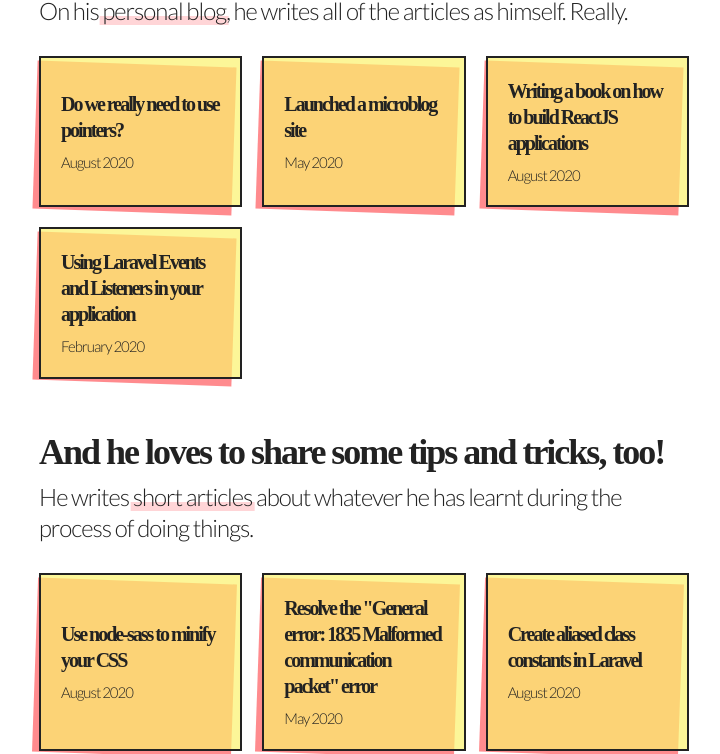
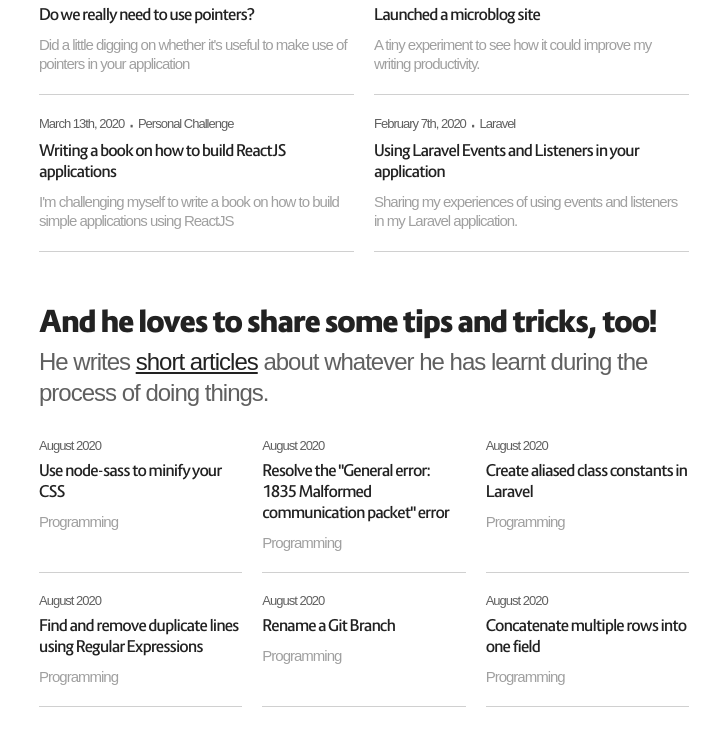
Before and after one commit to MegaColorBoy/blog-templates, a plain HTML site: page clean-and-simple/index.html in a window 1280 px wide. Shown: the part 729-1483 px from the top of the page, without its empty margins (276-996 px from the left). Drawn offline with Linux system fonts and the light colour scheme; a web font is replaced by a local one.

Commit message:
new additions

```diff
--- a/clean-and-simple/assets/styles/main.scss
+++ b/clean-and-simple/assets/styles/main.scss
@@ -18,43 +18,27 @@ body {
 	max-width: 650px;
 	margin: 0 auto 50px;
 	padding: 0;
-	font-family: 'Lato', sans-serif;
+	font-family: 'Route159', sans-serif;
+	letter-spacing: -1px;
+	color: #606060;
 }
 
 a {
-	text-decoration: none;
+	text-decoration: underline;
 	color: #222222;
 	position: relative;
 	transition: 0.2s all ease;
-	&::before {
-	    content: "";
-	    display: inline-block;
-	    bottom: 0;
-	    z-index: -1;
-	    width: 100%;
-	    height: 30%;
-	    position: absolute;
-	    background-color: rgba(#ff5a5f, 0.25);
-	    transition: .2s all ease;
-	    left: 50%;
-	    margin-right: -50%;
-	    padding: 0px 2.5px;
-	    transform: translate(-50%);
-	}
 
 	&:hover {
-		&::before {
-			height: 100%;
-			transition: 0.2s all ease;
-		}
+		color: #ff5a5f;
 	}
 }
 
 h1, h2, h3 {
 	color: #222222;
-	font-family: 'CormorantGaramond', serif;
+	font-family: 'Route159', serif;
 	font-weight: 700;
-	letter-spacing: -2px
+	// letter-spacing: -2px
 }
 
 h1 {
@@ -62,15 +46,16 @@ h1 {
 }
 
 p {
-	letter-spacing: -1px;
+	// letter-spacing: -1px;
 	font-size: 18px;
-	color: #222222;
+	color: #606060;
 }
 
 .section {
 	margin: 50px 0px;
 
 	h1 {
+		font-size: 30px;
 		margin-bottom: 5px;
 	}
 
@@ -84,85 +69,65 @@ p {
 .article-list {
 	margin: 30px 0;
 	display: grid;
-    grid-gap: 20px;
+    grid-gap: 20px 20px;
+    grid-template-columns: repeat(auto-fill, minmax(300px, 1fr));
+    transition: 0.2s all ease;
+
+    &.til {
     	grid-template-columns: repeat(auto-fill, minmax(200px, 1fr));
-    grid-template-rows: 1fr 1fr;
+    }
+
+	.card {
+	    display: flex;
+	    padding: 0px;
+	    flex-direction: column;
+	    /* align-items: center; */
+	    justify-content: space-between;
 	    transition: 0.2s all ease;
+	    position: relative;
+	    border-bottom: 1px solid #d0d0d0;
+	    padding: 0 0 20px 0;
 
 	    a {
 			background: transparent;
-		font-size: 20px;
-		font-family: 'CormorantGaramond', serif;
-		font-weight: 700;
-		letter-spacing: -2px;
+			font-size: 16px;
+			font-family: 'Route159', sans-serif;
+			font-weight: 500;
+			// letter-spacing: -1.5px;
+			text-decoration: none;
 			&::before {
 				content: none;
 			}
 		}
 
-	.card {
-	    border-radius: 0px;
-	    border: 2px solid #222222;
-	    display: flex;
-	    padding: 20px;
-	    flex-direction: column;
-	    /* align-items: center; */
-	    justify-content: center;
-	    background-color: rgba(#fbf36d, 0.7);
-	    transition: 0.2s all ease;
-	    position: relative;
+	    .card-wrapper {
+	    	.title {
 
-	    &::after {
-	    	transition: 0.2s all ease;
-	    	content: '';
-	    	display: block;
-	    	position: absolute;
-	    	width: 100%;
-	    	height: 100%;
-	    	left: 0;
-	    	transform: translate(-6px, 6px) rotate(2deg);
-	    	background-color: rgba(#ff5a5f, 0.7);
-	    	z-index: -1;
 	    	}
 
-	    &:hover {
-	    	&::after {
-		    	transform: translate(6px, -6px) rotate(-2deg);
-		    	background-color: rgba(#2bcbba, 0.7);
+	    	.date-category {
+	    		display: flex;
+	    		flex-direction: row;
+	    		align-items: center;
+	    		margin-bottom: 5px;
+
+	    		p {
+	    			margin: 0;
+	    			font-size: 13px;
 	    		}
 
-		    // color: #FFFFFF;
-		    // background-color: rgba(#fbf36d, 0);
-
-		    a {
-		    	color: #222222;
+	    		span {
+	    			margin: 0 5px;
 	    		}
 	    	}
 
-	    .card-wrapper {
-	    	z-index: 999;
+	    	.description {
+	    		p {
+	    			color: #a0a0a0;
 	    		}
 
-	    // &::before {
-	    // 	content: '';
-	    // 	display: block;
-	    // 	position: absolute;
-	    // 	width: 100%;
-	    // 	height: 100%;
-	    // 	left: 15px;
-	    // 	bottom: 15px;
-	    // 	background-color: rgba(#63cdda, 0.25);
-	    // }
-
-	    // &:hover {
-	    // 	background-color: #ff5a5f;
-	    // 	border-color: #ff5a5f;
-	    // 	color: #ffffff;
-
-	    // 	a {
-	    // 		color: #ffffff;
-	    // 	}
-	    // }
+	    	}
+	    }
 	}
 
 	p {
@@ -210,3 +175,14 @@ p {
 	width: 100%;
 	grid-column: 1 / -1;
 }
+
+pre, mark {
+    padding: 2px .25rem;
+    border-radius: 2px;
+    border: 1px solid #757575;
+    font-size: .9rem;
+    background-color: rgba(0,0,0,.05);
+    font-weight: 400;
+    overflow-x: auto;
+    font-family: monospace,monospace;
+}
--- a/clean-and-simple/assets/styles/modules/_header.scss
+++ b/clean-and-simple/assets/styles/modules/_header.scss
@@ -27,7 +27,7 @@
 			margin-bottom: 20px;
 
 			h1 {
-				font-size: 48px;
+				font-size: 36px;
 				margin: 0px;
 			}
 
--- a/clean-and-simple/index.html
+++ b/clean-and-simple/index.html
@@ -40,34 +40,38 @@
         	<div class="article-list">
         		<div class="card">
                     <div class="card-wrapper">
-            			<div><a href="#">Do we really need to use pointers?</a></div>
-            			<div>
-            				<p>August 2020</p>
-            			</div>
+            			<div class="date-category"><p>August 21st, 2020</p><span>&bull;</span><p>Programming</p></div>
+                        <div class="title"><a href="#">Do we really need to use pointers?</a></div>
+                        <div class="description">
+                            <p>Did a little digging on whether it's useful to make use of pointers in your application</p>
+                        </div>
                     </div>
         		</div>
         		<div class="card">
                     <div class="card-wrapper">
-            			<div><a href="#">Launched a microblog site</a></div>
-            			<div>
-            				<p>May 2020</p>
-            			</div>
+            			<div class="date-category"><p>May 29th, 2020</p><span>&bull;</span><p>Announcement</p></div>
+                        <div class="title"><a href="#">Launched a microblog site</a></div>
+                        <div class="description">
+                            <p>A tiny experiment to see how it could improve my writing productivity.</p>
+                        </div>
                     </div>
         		</div>
         		<div class="card">
                     <div class="card-wrapper">
-            			<div><a href="#">Writing a book on how to build ReactJS applications</a></div>
-            			<div>
-            				<p>August 2020</p>
-            			</div>
+            			<div class="date-category"><p>March 13th, 2020</p><span>&bull;</span><p>Personal Challenge</p></div>
+                        <div class="title"><a href="#">Writing a book on how to build ReactJS applications</a></div>
+                        <div class="description">
+                            <p>I'm challenging myself to write a book on how to build simple applications using ReactJS</p>
+                        </div>
                     </div>
         		</div>
         		<div class="card">
                     <div class="card-wrapper">
-            			<div><a href="#">Using Laravel Events and Listeners in your application</a></div>
-            			<div>
-            				<p>February 2020</p>
-            			</div>
+            			<div class="date-category"><p>February 7th, 2020</p><span>&bull;</span><p>Laravel</p></div>
+                        <div class="title"><a href="#">Using Laravel Events and Listeners in your application</a></div>
+                        <div class="description">
+                            <p>Sharing my experiences of using events and listeners in my Laravel application.</p>
+                        </div>
                     </div>
         		</div>
         	</div>
@@ -76,53 +80,47 @@
     	<section class="section">
         	<h1>And he loves to share some tips and tricks, too!</h1>
         	<p>He writes <a href="#">short articles</a> about whatever he has learnt during the process of doing things.</p>
-        	<div class="article-list">
+        	<div class="article-list til">
         		<div class="card">
                     <div class="card-wrapper">
-            			<div><a href="#">Use node-sass to minify your CSS</a></div>
-            			<div>
-            				<p>August 2020</p>
-            			</div>
+            			<div class="date-category"><p>August 2020</p></div>
+                        <div class="title"><a href="#">Use node-sass to minify your CSS</a></div>
+                        <div class="description"><p>Programming</p></div>
                     </div>
         		</div>
         		<div class="card">
                     <div class="card-wrapper">
-            			<div><a href="#">Resolve the "General error: 1835 Malformed communication packet" error</a></div>
-            			<div>
-            				<p>May 2020</p>
-            			</div>
+            			<div class="date-category"><p>August 2020</p></div>
+                        <div class="title"><a href="#">Resolve the "General error: 1835 Malformed communication packet" error</a></div>
+                        <div class="description"><p>Programming</p></div>
                     </div>
         		</div>
         		<div class="card">
                     <div class="card-wrapper">
-            			<div><a href="#">Create aliased class constants in Laravel</a></div>
-            			<div>
-            				<p>August 2020</p>
-            			</div>
+            			<div class="date-category"><p>August 2020</p></div>
+                        <div class="title"><a href="#">Create aliased class constants in Laravel</a></div>
+                        <div class="description"><p>Programming</p></div>
                     </div>
         		</div>
         		<div class="card">
                     <div class="card-wrapper">
-            			<div><a href="#">Find and remove duplicate lines using Regular Expressions</a></div>
-            			<div>
-            				<p>February 2020</p>
-            			</div>
+            			<div class="date-category"><p>August 2020</p></div>
+                        <div class="title"><a href="#">Find and remove duplicate lines using Regular Expressions</a></div>
+                        <div class="description"><p>Programming</p></div>
                     </div>
         		</div>
         		<div class="card">
                     <div class="card-wrapper">
-            			<div><a href="#">Rename a Git Branch</a></div>
-            			<div>
-            				<p>February 2020</p>
-            			</div>
+            			<div class="date-category"><p>August 2020</p></div>
+                        <div class="title"><a href="#">Rename a Git Branch</a></div>
+                        <div class="description"><p>Programming</p></div>
                     </div>
         		</div>
         		<div class="card">
                     <div class="card-wrapper">
-            			<div><a href="#">Concatenate multiple rows into one field</a></div>
-            			<div>
-            				<p>February 2020</p>
-            			</div>
+            			<div class="date-category"><p>August 2020</p></div>
+                        <div class="title"><a href="#">Concatenate multiple rows into one field</a></div>
+                        <div class="description"><p>Programming</p></div>
                     </div>
         		</div>
         	</div>
```
Also changed, not shown: clean-and-simple/assets/styles/main.css, 1 other file. Lines whose indentation alone changed are shown as unchanged.
